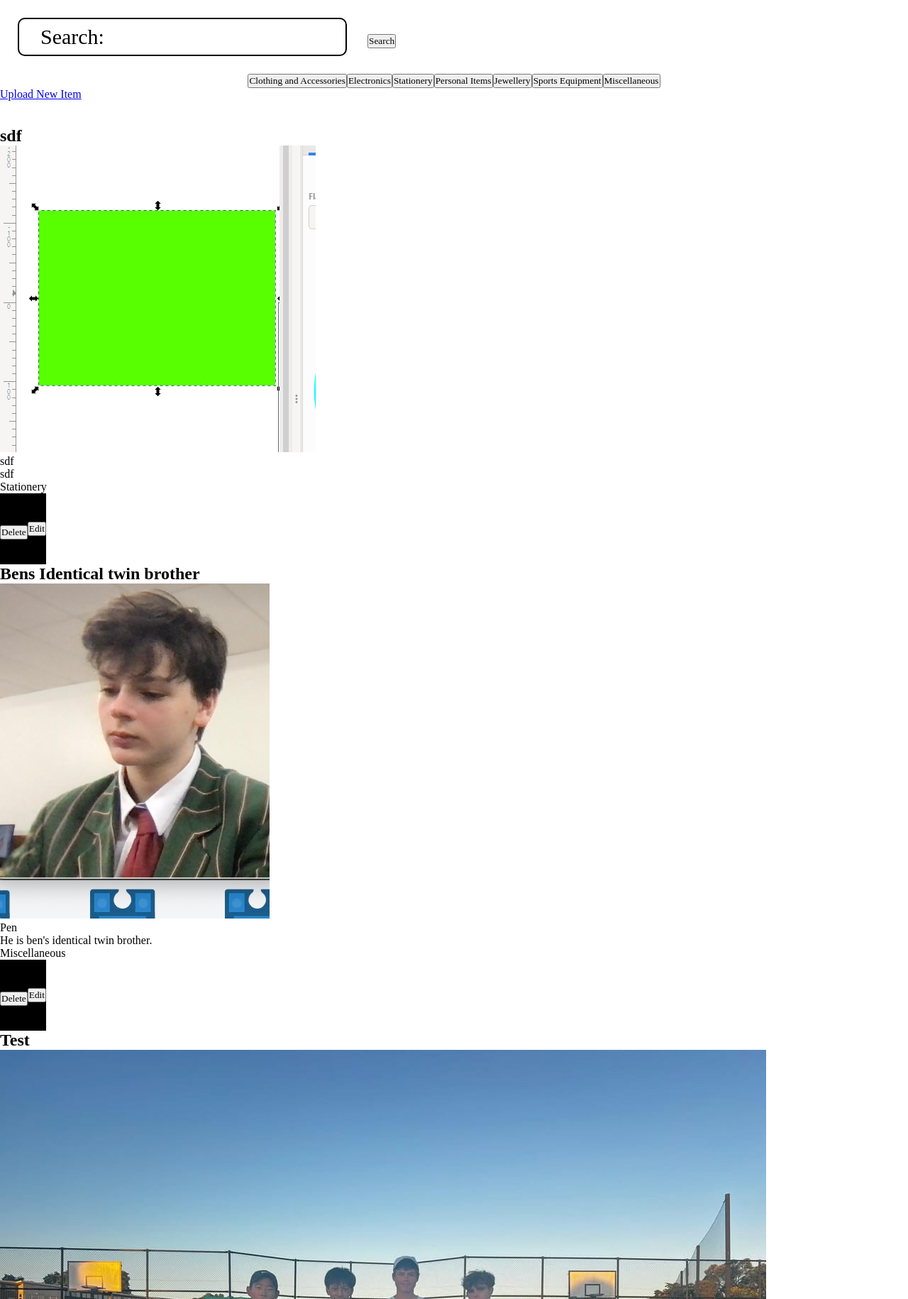
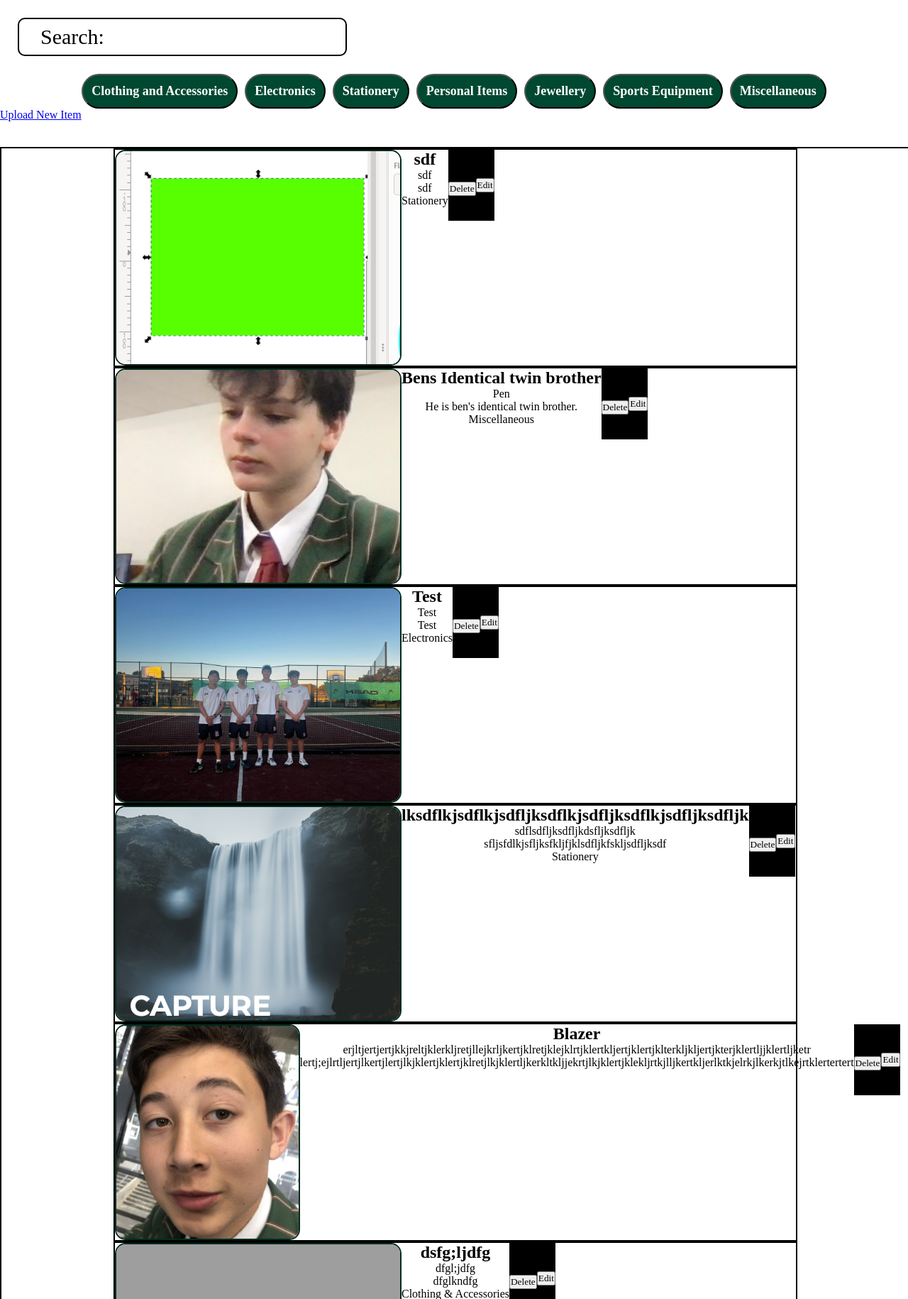
Before and after one commit to mb22242/DTP_Scholarship_Min-seoBang, a Flask app: page /admin in a window 1280 px wide. Shown: the part 103-1933 px from the top of the page at 71% size. Run offline with Flask 3, Linux system fonts and the light colour scheme; a user stored in the database is signed in; data comes from the database, SQL or seed files in the repository; grey boxes are pictures that could not be loaded.

Commit message:
Started working on stlying the admin page.

```diff
--- a/Final/static/style.css
+++ b/Final/static/style.css
@@ -512,19 +512,16 @@ body {
 
 /* Admin Gallery */
 
-/* #admin_page_container {
-    display: flex;
-    flex-wrap: wrap;
-    justify-content: flex-start;
-    text-align: center;
-    align-items: center;
+#admin_page_container {
+    display: block;
     width: 100%;
     border: 2px solid black;
 }
 
 #admin_gallery_item {
+    display: flex;
+    width: 75%;
     border: 2px solid black;
-    flex: 0 0 calc(30% - 100px);
     text-align: center;
     margin: 0 auto;
 }
@@ -532,7 +529,10 @@ body {
 #admin_gallery_image {
     border: 2px solid #002c1e;
     border-radius: 15px;
-} */
+    width: 400px;
+    height: 300px;
+    object-fit: cover;
+}
 
 
 
--- a/Final/templates/admin.html
+++ b/Final/templates/admin.html
@@ -8,20 +8,34 @@
 
 
 
+
 <form method="GET" action="{{ url_for('search') }}">
     <input id="search_box" type="text" name="item" id="item" value="Search:" onclick="if(this.value=='Search:'){this.value='';}" onblur="if(this.value==''){this.value='Search:';}">
-    <button type="submit">Search</button>
 </form>
 
 <div id="filter_button_container">
-    <button id="filter">Clothing and Accessories</button>
+    <button type="button" class="filter-btn" data-category="Clothing and Accessories">Clothing and Accessories</button>
+    <button type="button" class="filter-btn" data-category="Electronics">Electronics</button>
+    <button type="button" class="filter-btn" data-category="Stationery">Stationery</button>
+    <button type="button" class="filter-btn" data-category="Personal Items">Personal Items</button>
+    <button type="button" class="filter-btn" data-category="Jewellery">Jewellery</button>
+    <button type="button" class="filter-btn" data-category="Sports Equipment">Sports Equipment</button>
+    <button type="button" class="filter-btn" data-category="Miscellaneous">Miscellaneous</button>
+
+    <!-- <button id="filter">Clothing and Accessories</button>
     <button id="filter">Electronics</button>
     <button id="filter">Stationery</button>
     <button id="filter">Personal Items</button>
     <button id="filter">Jewellery</button>
     <button id="filter">Sports Equipment</button>
-    <button id="filter">Miscellaneous</button>
+    <button id="filter">Miscellaneous</button> -->
 </div>
+
+{% for message in get_flashed_messages() %}
+    <div class="flash_message">
+        {{ message }}
+    </div>
+{% endfor %}
 
 
 <a href="/admin/upload">Upload New Item</a>
@@ -30,11 +44,16 @@
 <div id="admin_page_container">
     {% for item in items %}
         <div id="admin_gallery_item">
-            <h2>{{ item['item_name'] }}</h2>
+
             <img id='admin_gallery_image' src="{{ url_for('static', filename='uploads/' + item['image_filename']) }}">
-            <p>{{ item['name'] }}</p>
-            <p>{{ item['description'] }}</p>
-            <p>{{ item['category'] }}</p>
+
+            <div id="admin_gallery_item_info">
+                <h2>{{ item['item_name'] }}</h2>
+                <p>{{ item['name'] }}</p>
+                <p>{{ item['description'] }}</p>
+                <p>{{ item['category'] }}</p>
+            </div>
+
             <div id="item_buttons">
                 <form action="{{ url_for('delete_item', id=item['id']) }}" method="POST" style="margin-top:10px;">
                     <button class="item_button" type="submit" onclick="return confirm('Are you sure you want to delete this item?');">Delete</button>
```
